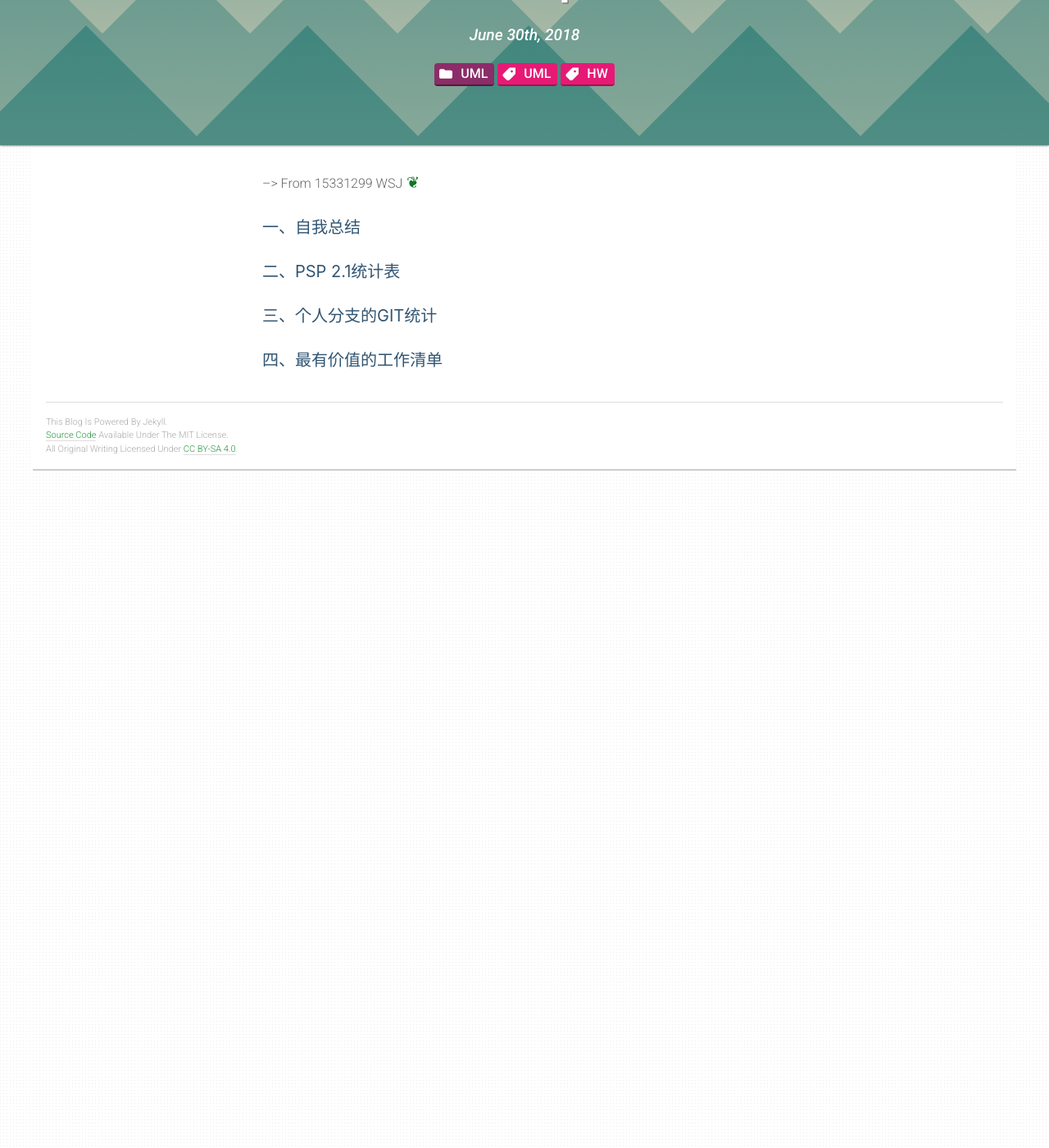
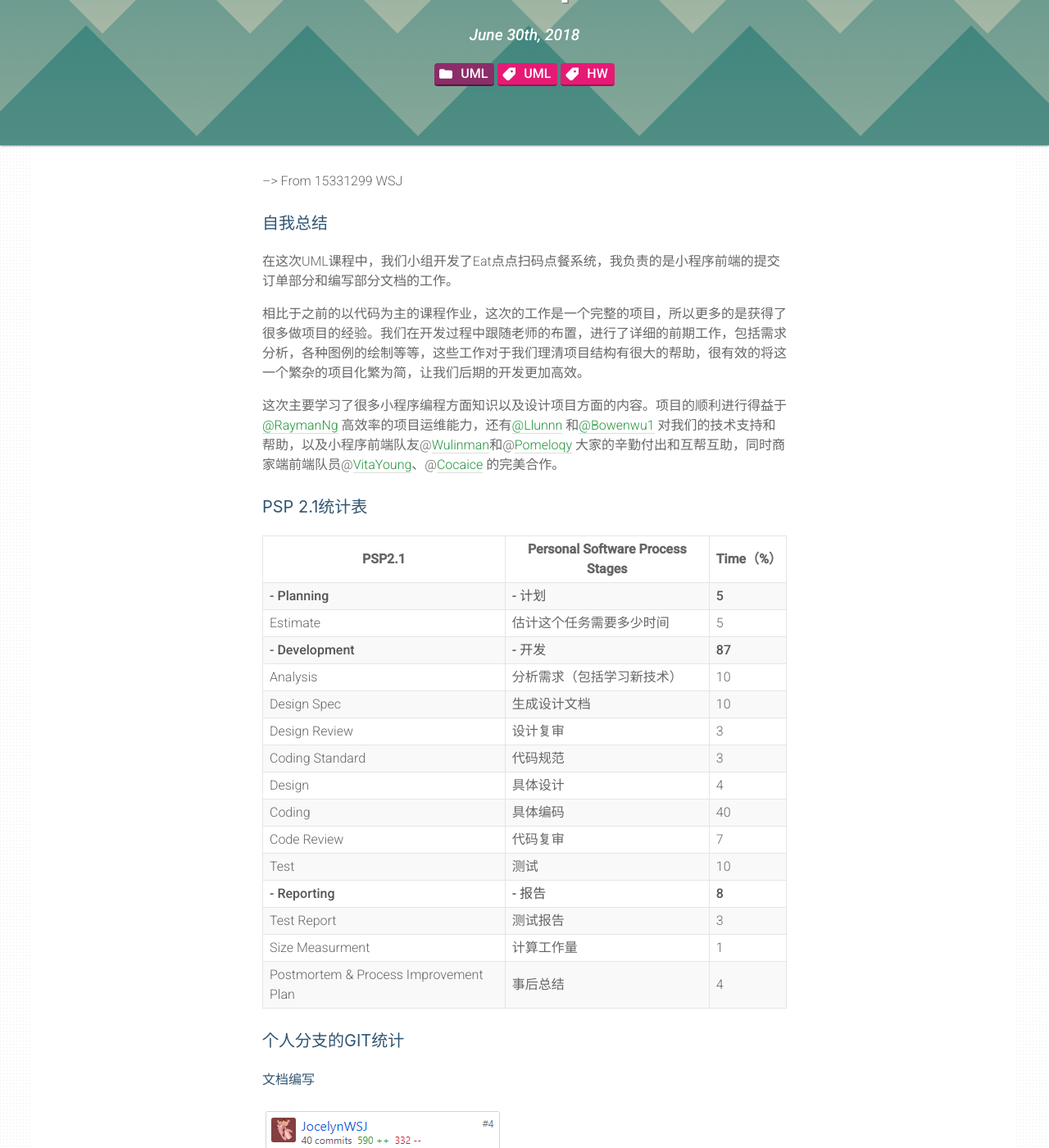
Before and after one commit to JocelynWSJ/JocelynWSJ.github.io, a Jekyll site: the page built from _posts/2018-6-29-Personal-Report.md, in a window 1280 px wide and 1400 px high, scrolled down 207 px. Shown: the whole window at 82% size. Built offline with Jekyll 4.4.1, drawn with Linux system fonts in a browser that asks for light colours; some of the changed text lies outside the part shown.

Commit message:
add final report

```diff
--- a/_posts/2018-6-29-Personal-Report.md
+++ b/_posts/2018-6-29-Personal-Report.md
@@ -1,5 +1,5 @@
 ---
-layout: post
+5487layout: post
 title:  Final Report
 teaser: 系统分析与设计
 date: 2018-6-30 12:00:10+00:00
@@ -11,10 +11,88 @@
 
 --> From 15331299 WSJ
 
-### 一、自我总结
+### 自我总结
 
-### 二、PSP 2.1统计表
+在这次UML课程中，我们小组开发了Eat点点扫码点餐系统，我负责的是小程序前端的提交订单部分和编写部分文档的工作。
 
-### 三、个人分支的GIT统计
+相比于之前的以代码为主的课程作业，这次的工作是一个完整的项目，所以更多的是获得了很多做项目的经验。我们在开发过程中跟随老师的布置，进行了详细的前期工作，包括需求分析，各种图例的绘制等等，这些工作对于我们理清项目结构有很大的帮助，很有效的将这一个繁杂的项目化繁为简，让我们后期的开发更加高效。
 
-### 四、最有价值的工作清单
+这次主要学习了很多小程序编程方面知识以及设计项目方面的内容。项目的顺利进行得益于[@RaymanNg](https://github.com/RaymanNg) 高效率的项目运维能力，还有[@Llunnn](https://github.com/Llunnn) 和[@Bowenwu1](https://github.com/bowenwu1) 对我们的技术支持和帮助，以及小程序前端队友@[wulinman](https://github.com/wulinman)和@[pomeloqy](https://github.com/pomeloqy) 大家的辛勤付出和互帮互助，同时商家端前端队员@[VitaYoung](https://github.com/VitaYoung)、@[Cocaice](https://github.com/Cocaice) 的完美合作。
+
+### PSP 2.1统计表
+
+| PSP2.1                                | Personal Software Process Stages | Time（%） |
+| ------------------------------------- | -------------------------------- | ------- |
+| **- Planning**                        | **- 计划**                         | **5**   |
+| Estimate                              | 估计这个任务需要多少时间                     | 5       |
+| **- Development**                     | **- 开发**                         | **87**  |
+| Analysis                              | 分析需求（包括学习新技术）                    | 10      |
+| Design Spec                           | 生成设计文档                           | 10      |
+| Design review                         | 设计复审                             | 3       |
+| Coding Standard                       | 代码规范                             | 3       |
+| Design                                | 具体设计                             | 4       |
+| Coding                                | 具体编码                             | 40      |
+| Code Review                           | 代码复审                             | 7       |
+| Test                                  | 测试                               | 10      |
+| **- Reporting**                       | **- 报告**                         | **8**   |
+| Test Report                           | 测试报告                             | 3       |
+| Size Measurment                       | 计算工作量                            | 1       |
+| Postmortem & Process Improvement Plan | 事后总结                             | 4       |
+
+### 个人分支的GIT统计
+
+#### 文档编写
+
+![doc][1]
+
+![doc1][2]
+
+![doc2][3]
+
+![doc3][4]
+
+![doc4][5]
+
+![doc5][6]
+
+#### 代码编写
+
+![code][7]
+
+![code1][8]
+
+![code2][9]
+
+![code3][10]
+
+
+
+
+
+### 最有价值的工作清单
+
+- 学习小程序编程方法及各页面交互
+- 进行前后端对接
+- 编写项目设计文档并完成部分架构设计
+- 用UML图表现出项目架构与编程思路
+
+
+
+#### 个人的技术类、项目管理类博客清单
+
+[学习报告之微信小程序](https://jocelynwsj.github.io/posts/2018-4-14-%E5%AD%A6%E4%B9%A0%E6%8A%A5%E5%91%8A%E4%B9%8B%E5%BE%AE%E4%BF%A1%E5%B0%8F%E7%A8%8B%E5%BA%8F)
+
+
+
+
+
+[1]: https://raw.githubusercontent.com/JocelynWSJ/JocelynWSJ.github.io/master/i/finalReport/doc.PNG
+[2]: https://raw.githubusercontent.com/JocelynWSJ/JocelynWSJ.github.io/master/i/finalReport/doc1.PNG
+[3]: https://raw.githubusercontent.com/JocelynWSJ/JocelynWSJ.github.io/master/i/finalReport/doc2.PNG
+[4]: https://raw.githubusercontent.com/JocelynWSJ/JocelynWSJ.github.io/master/i/finalReport/doc3.PNG
+[5]: https://raw.githubusercontent.com/JocelynWSJ/JocelynWSJ.github.io/master/i/finalReport/doc4.PNG
+[6]: https://raw.githubusercontent.com/JocelynWSJ/JocelynWSJ.github.io/master/i/finalReport/doc5.PNG
+[7]: https://raw.githubusercontent.com/JocelynWSJ/JocelynWSJ.github.io/master/i/finalReport/code.PNG
+[8]: https://raw.githubusercontent.com/JocelynWSJ/JocelynWSJ.github.io/master/i/finalReport/code1.PNG
+[9]: https://raw.githubusercontent.com/JocelynWSJ/JocelynWSJ.github.io/master/i/finalReport/code2.PNG
+[10]: https://raw.githubusercontent.com/JocelynWSJ/JocelynWSJ.github.io/master/i/finalReport/code3.PNG
```
